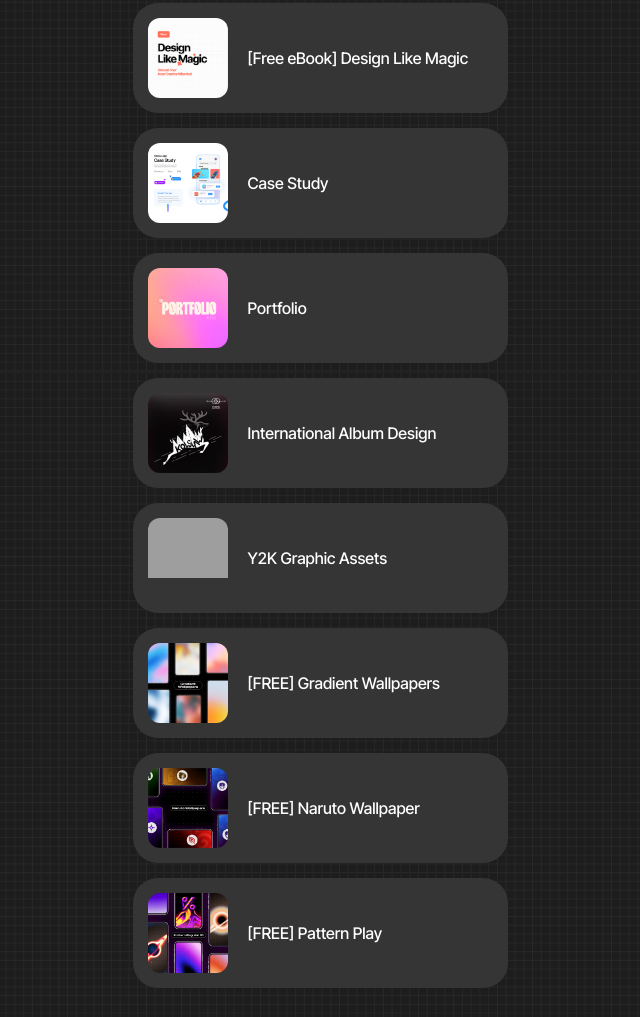
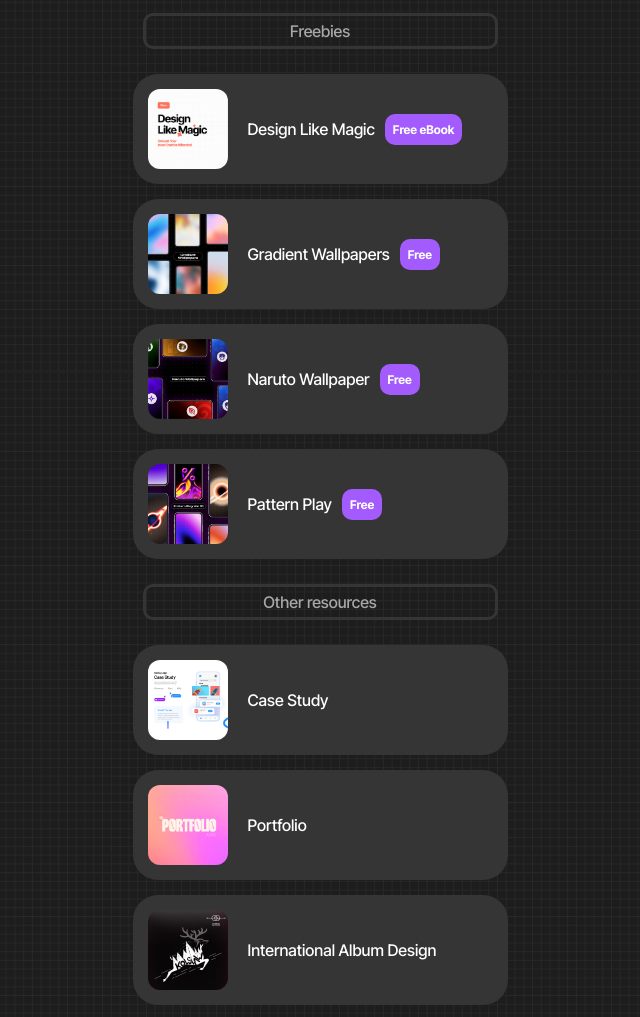
Before and after one commit to avishek-dey/Link-creator-2, a plain HTML site: page index.html in a window 1280 px wide. Shown: the part 709-1726 px from the top of the page, without its empty margins (328-968 px from the left). Drawn offline with Linux system fonts and the light colour scheme; grey boxes are pictures that could not be loaded.

Commit message:
Update index.html

```diff
--- a/index.html
+++ b/index.html
@@ -50,16 +50,53 @@
         </div>
         </div>
         <div class="tab-group">
+
+            <div class="divider">Freebies</div>
+
         <div class="tab">
             <a href="https://avishek-dey.github.io/design-like-magic/">
             <div class="tab-image">
                 <img src="Assets/Book.png" alt="image" width="80px">
             </div>
-            <div class="tab-text">
-                [Free eBook] Design Like Magic
+            <div class="tab-text free_ebook">
+                Design Like Magic
             </div>
             </a>
         </div>
+        <div class="tab">
+            <a href="https://afterdeath.gumroad.com/l/gradientwallpaper">
+            <div class="tab-image">
+                <img src="Assets/gradient.jpg" alt="image" width="80px">
+            </div>
+            <div class="tab-text free">
+                Gradient Wallpapers
+
+            </div>
+            </a>
+        </div>
+
+        <div class="tab">
+            <a href="https://afterdeath.gumroad.com/l/naruto-wallpaper">
+            <div class="tab-image">
+                <img src="Assets/naruto.jpg" alt="image" width="80px">
+            </div>
+            <div class="tab-text free">
+                Naruto Wallpaper
+            </div>
+            </a>
+        </div>
+
+        <div class="tab">
+            <a href="https://afterdeath.gumroad.com/l/patternplayvol1">
+            <div class="tab-image">
+                <img src="Assets/PP.jpg" alt="image" width="80px" height="80px">
+            </div>
+            <div class="tab-text free">
+                Pattern Play
+            </div>
+            </a>
+        </div>
+        <div class="divider">Other resources</div>
 
         <div class="tab">
             <a href="https://www.behance.net/gallery/148209561/Boat-Rent-UI-UX-Case-study">
@@ -105,38 +142,6 @@
             </a>
         </div>
 
-        <div class="tab">
-            <a href="https://afterdeath.gumroad.com/l/gradientwallpaper">
-            <div class="tab-image">
-                <img src="Assets/gradient.jpg" alt="image" width="80px">
-            </div>
-            <div class="tab-text">
-                [FREE] Gradient Wallpapers
-            </div>
-            </a>
-        </div>
-
-        <div class="tab">
-            <a href="https://afterdeath.gumroad.com/l/naruto-wallpaper">
-            <div class="tab-image">
-                <img src="Assets/naruto.jpg" alt="image" width="80px">
-            </div>
-            <div class="tab-text">
-                [FREE] Naruto Wallpaper
-            </div>
-            </a>
-        </div>
-
-        <div class="tab">
-            <a href="https://afterdeath.gumroad.com/l/patternplayvol1">
-            <div class="tab-image">
-                <img src="Assets/PP.jpg" alt="image" width="80px" height="80px">
-            </div>
-            <div class="tab-text">
-                [FREE] Pattern Play
-            </div>
-            </a>
-        </div>
     </div>
 
     </div>
```
